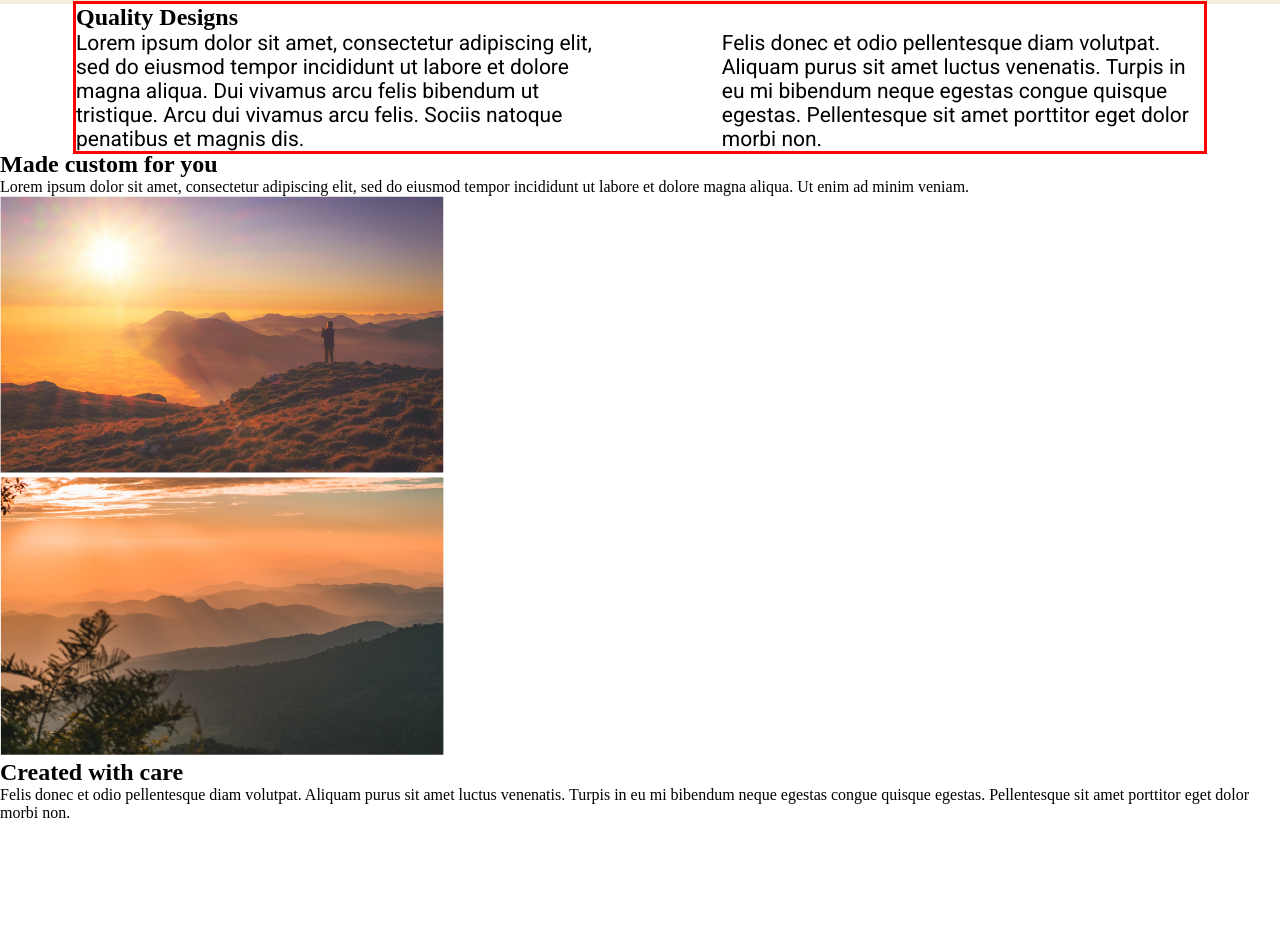
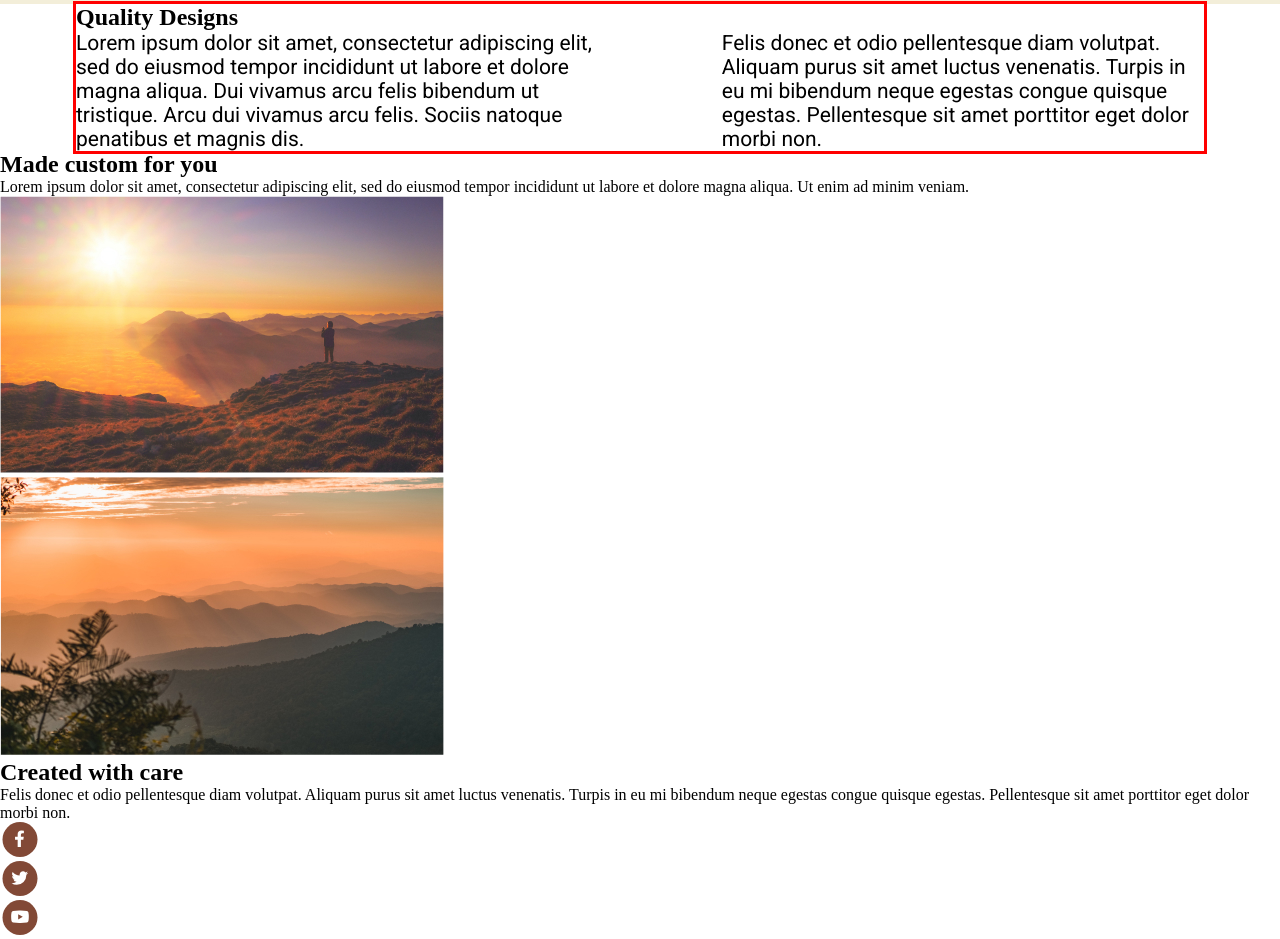
Before and after one commit to FHU/CIS211-SP23-HW5, a plain HTML site: page index.html in a window 1280 px wide. Shown: the part 656-1595 px from the top of the page. Before the commit the page ends 1478 px from the top, so only its background shows below. Drawn offline with nearby package versions, Linux system fonts and the light colour scheme.

Commit message:
Add social links in footer

```diff
--- a/index.html
+++ b/index.html
@@ -5,6 +5,7 @@
     <meta http-equiv="X-UA-Compatible" content="IE=edge">
     <meta name="viewport" content="width=device-width, initial-scale=1.0">
     <title>Earthy Ipsum</title>
+
     <link rel="preconnect" href="https://fonts.googleapis.com">
     <link rel="preconnect" href="https://fonts.gstatic.com" crossorigin>
     <link href="https://fonts.googleapis.com/css2?family=Playfair+Display:wght@900&family=Roboto:wght@300;400&display=swap" rel="stylesheet">
@@ -67,12 +68,34 @@
 
         <div>
             <h2>Created with care</h2>
-            <p>
-                Felis donec et odio pellentesque diam volutpat. Aliquam purus sit amet luctus venenatis. Turpis in eu mi bibendum neque egestas congue quisque egestas. Pellentesque sit amet porttitor eget dolor morbi non.</p>
+            <p>Felis donec et odio pellentesque diam volutpat. Aliquam purus sit amet luctus venenatis. Turpis in eu mi bibendum neque egestas congue quisque egestas. Pellentesque sit amet porttitor eget dolor morbi non.</p>
         </div>
-
 
     </section>
 
+    <footer>
+
+        <nav class="social">
+            <ul>
+                <li><a href="#">
+                    <svg height="35" viewBox="0 0 35 35" width="35" xmlns="http://www.w3.org/2000/svg"><circle cx="17.5" cy="17.5"  r="17.5"/><path d="m9.895 9.312.46-3h-2.875v-1.94a1.5 1.5 0 0 1 1.689-1.619h1.307v-2.553a15.938 15.938 0 0 0 -2.32-.2 3.658 3.658 0 0 0 -3.915 4.033v2.283h-2.632v3h2.632v7.243h3.239v-7.247z" fill="#fff" transform="translate(10.923 8.492)"/></svg>
+                    </a>
+                </li>
+                <li><a href="#">
+                    <!-- <img src="images/Twitter.svg" alt=""> -->
+                    <svg height="35" viewBox="0 0 35 35" width="35" xmlns="http://www.w3.org/2000/svg"><circle cx="17.5" cy="17.5" r="17.5"/><path d="m14.853 6.732c.011.147.011.294.011.441a9.587 9.587 0 0 1 -9.654 9.653 9.588 9.588 0 0 1 -5.21-1.526 7.019 7.019 0 0 0 .819.042 6.8 6.8 0 0 0 4.213-1.442 3.4 3.4 0 0 1 -3.172-2.353 4.279 4.279 0 0 0 .64.053 3.588 3.588 0 0 0 .893-.116 3.393 3.393 0 0 1 -2.721-3.334v-.042a3.417 3.417 0 0 0 1.534.431 3.4 3.4 0 0 1 -1.051-4.539 9.644 9.644 0 0 0 7 3.55 3.83 3.83 0 0 1 -.084-.777 3.4 3.4 0 0 1 5.872-2.321 6.68 6.68 0 0 0 2.153-.819 3.384 3.384 0 0 1 -1.496 1.867 6.8 6.8 0 0 0 1.954-.525 7.293 7.293 0 0 1 -1.701 1.757z" fill="#fff" transform="translate(9.006 6.938)"/></svg>
+                </a>
+                </li>
+                <li><a href="#">
+                    <svg height="35" viewBox="0 0 35 35" width="35" xmlns="http://www.w3.org/2000/svg">
+                        <circle cx="17.5" cy="17.5"  r="17.5" />
+                        <path d="m18.339 6.443a2.219 2.219 0 0 0 -1.561-1.571 52.435 52.435 0 0 0 -6.9-.371 52.435 52.435 0 0 0 -6.9.371 2.219 2.219 0 0 0 -1.559 1.571 23.276 23.276 0 0 0 -.369 4.278 23.276 23.276 0 0 0 .369 4.279 2.186 2.186 0 0 0 1.561 1.545 52.435 52.435 0 0 0 6.9.371 52.435 52.435 0 0 0 6.9-.371 2.186 2.186 0 0 0 1.559-1.545 23.276 23.276 0 0 0 .369-4.278 23.276 23.276 0 0 0 -.369-4.278zm-10.266 6.9v-5.243l4.615 2.626-4.615 2.62z" fill="#fff" transform="translate(7.6 6.061)"/>
+                    </svg></a>
+                </li>
+            </ul>
+        </nav>
+
+    </footer>
+
 </body>
 </html>
--- a/styles.css
+++ b/styles.css
@@ -11,11 +11,9 @@
 }
 
 .container {
-
     max-width: 1128px;
     outline: 3px solid red;
-    margin: 0 auto;
-
+    margin-inline: auto;
 }
 
 .intro {
@@ -54,3 +52,8 @@
     display: flex;
     gap: 6rem;
 }
+
+footer ul li a svg {
+    width: 40px;
+    fill:var(--dark-brown );
+}
```
Also changed, not shown: images/Facebook.svg (added), images/Twitter.svg (added), images/Youtube.svg (added).
